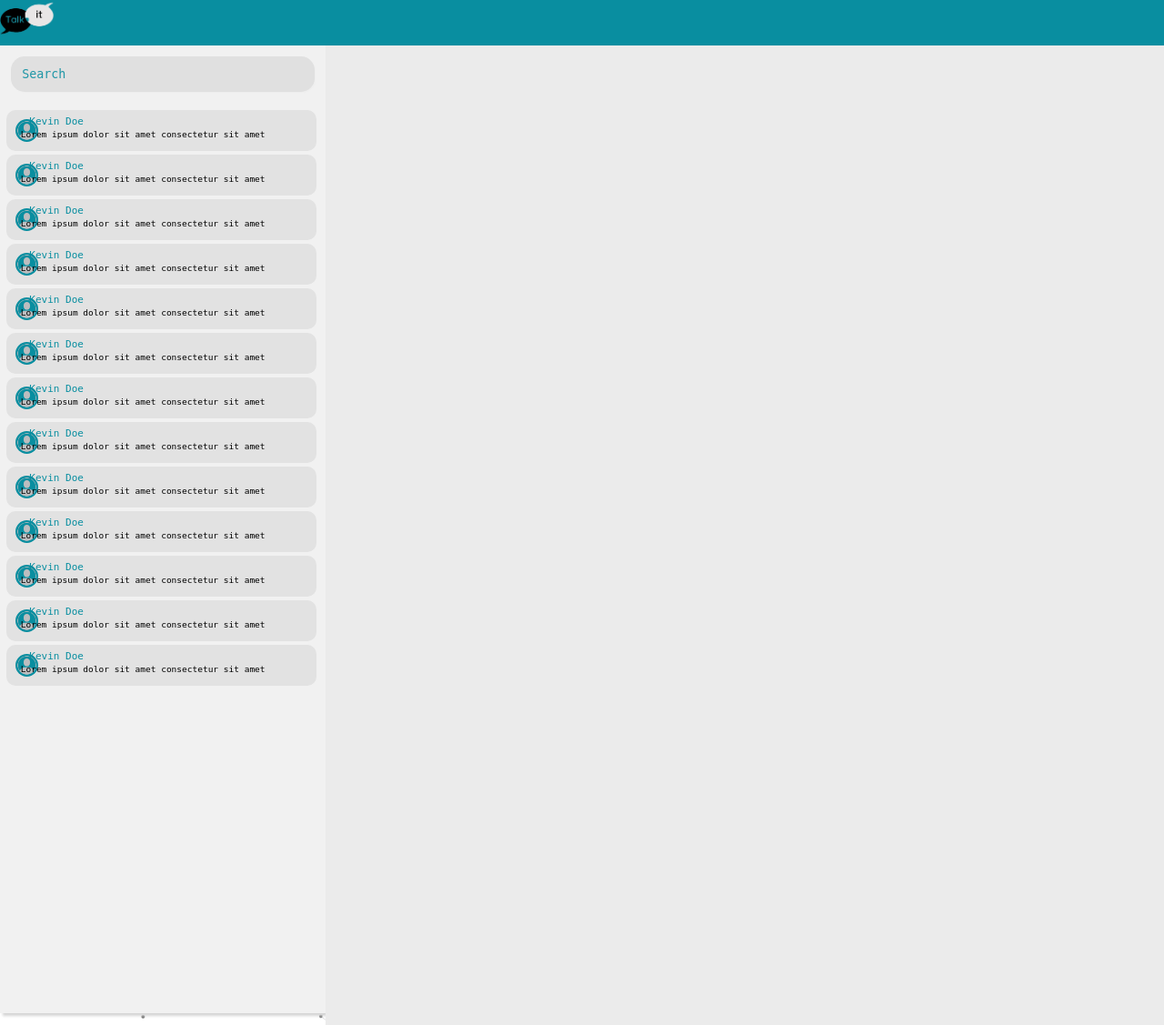
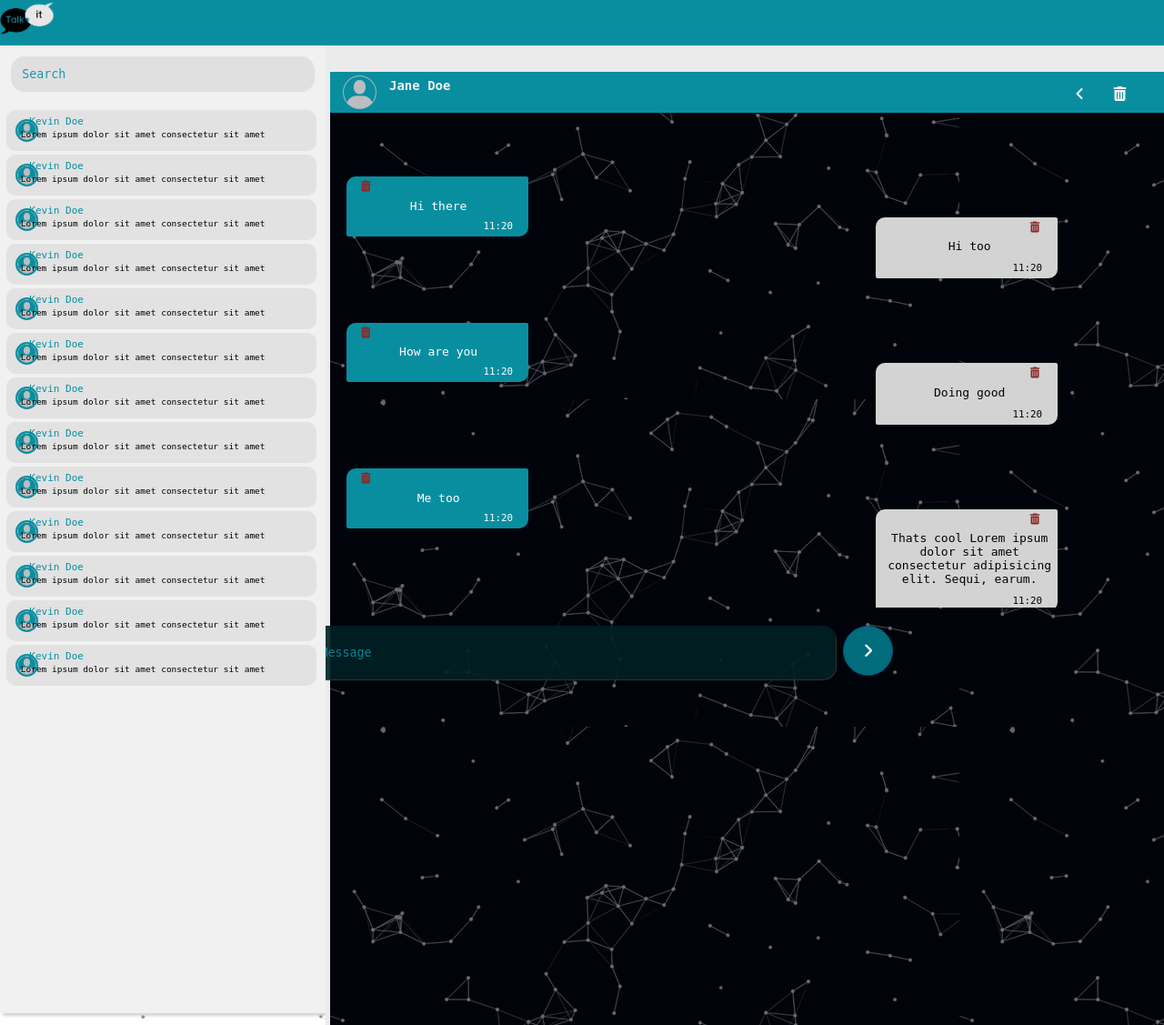
Before and after one commit to astianmuchui/Talkit, a PHP site: page /chat/index.html in a window 1280 px wide. Shown: the whole page at 91% size. Run offline with PHP 8.4, Linux system fonts and the light colour scheme; some libraries are stand-ins or nearby versions.

Commit message:
Designed chat Interface

```diff
--- a/UI/css/chat_screen.css
+++ b/UI/css/chat_screen.css
@@ -108,17 +108,18 @@ header div img{
     display: block;
     box-sizing: border-box;
     padding-bottom: 30px;
+    /* background: url("../img/particles.png"); */
 }
 ::-webkit-scrollbar{
-    background-color: #e7e7e7;
-    width: 3px;
-    border-radius: 50%;
+    background-color: transparent;
+    width: 2px;
+    border-radius: 100%;
 
 }
 ::-webkit-scrollbar-thumb{
-    border-radius: 50%;
+    border-radius: 100%;
     background-color: var(--primary-color);
-    width: 3px;
+    width: 2px;
 }
 .main-screen .container .chats .chat{
     margin-left: 2%;
@@ -132,6 +133,8 @@ header div img{
     padding: 0 10px;
     border-radius: 10px;
     margin-bottom: 4px;
+    /* background: url("../img/particles.png"); */
+
 }
 .main-screen .container .chats .chat .text{
     display: flex;
@@ -161,8 +164,168 @@ header div img{
     z-index: 2;
     background-color: rgb(235, 235, 235);
     height: 100%;
+    overflow-x: hidden;
+    overflow-y: hidden;
 }
 .main-screen .chat-area .conv-screen{
     width: 100%;
     height: 100%;
+    margin-left: 0.5%;
+    background-image: url(../img/particles.png);
+
+    background-color: #00030a;
 }
+.main-screen .chat-area .conv-screen .headin{
+    width: 100%;
+    background-color:var(--primary-color);
+    height: 45px;
+    margin-top: 29px;
+    /* border-radius: 10px 10px  0 0; */
+}
+.main-screen .chat-area .conv-screen .headin img{
+    position: relative;
+    float: left;
+    left: 10px;
+}
+.main-screen .chat-area .conv-screen .headin p{
+    position: relative;
+    float: left;
+    left: 20px;
+    top: 7px;
+    color: rgb(241, 241, 241);
+    font-size: 14px;
+    font-weight: 900;
+}
+.main-screen .chat-area .conv-screen .headin i{
+    color: #f3f3f3;
+    padding: 5px 10px;
+    border: 1px solid var(--primary-color);
+    font-size: 16px;
+    position: relative;
+    float: right;
+    right: 30px;
+    top: 10px;
+    margin: 0 5px;
+}
+.main-screen .chat-area .conv-screen .headin i:hover{
+    background-color: #008799;
+}
+.main-screen .chat-area .conv-screen .messages-cont{
+    height: 50%;
+    width: 98.7%;
+    margin-top: 5px;
+    overflow-y: auto;
+    display: flex;
+    flex-direction: column;
+    align-content: center;
+    justify-content: center;
+    justify-items: center;
+    box-sizing: border-box;
+    padding-top: 100px;
+}
+.main-screen .chat-area .conv-screen .messages-cont .left-text{
+    margin: 1% 0 4% 3%;
+    position: relative;
+    left: -1%;
+    height: max-content;
+    background-color: var(--primary-color);
+    color: #fff;
+    width: 200px;
+    box-sizing: border-box;
+    padding: 5px;
+    border-radius: 10px 2px 10px 2px;
+    display: flex;
+    flex-direction: column;
+    align-items: center;
+    align-content: center;
+     justify-items: center;
+     justify-content: center;
+    margin-bottom: auto;
+}
+.main-screen .chat-area .conv-screen .messages-cont .left-text *{
+    margin-left: 1%;
+}
+.main-screen .chat-area .conv-screen .messages-cont div p{
+    margin-top: 4%;
+}
+.main-screen .chat-area .conv-screen .messages-cont .left-text small{
+    margin-left: 70%;
+    margin-top: 8px;
+}
+
+.main-screen .chat-area .conv-screen .messages-cont .right-text{
+    position: relative;
+    right: -65%;
+    top: -30px;
+    margin: 1% 0 1% 1%;
+    height: max-content;
+    background-color: rgb(211, 211, 211);
+    color: #00030a;
+    width: 200px;
+    box-sizing: border-box;
+    padding: 5px;
+    border-radius: 10px 2px 10px 2px;
+    display: flex;
+    flex-direction: column;
+    /* align-items: center; */
+    align-content: center;
+    justify-items: center;
+    justify-content: center;
+    /* margin-bottom: 10px; */
+}
+.main-screen .chat-area .conv-screen .messages-cont .right-text i{
+    color: rgb(138, 39, 39);
+    font-size: 12px;
+    position: relative;
+    float: right;
+    right: 15px;}
+.main-screen .chat-area .conv-screen .messages-cont .left-text i{
+    color: rgb(138, 39, 39);
+    font-size: 12px;
+    position: relative;
+    float: left;
+    left: -80px;
+}
+.main-screen .chat-area .conv-screen .messages-cont .right-text *{
+    margin-left: 3%;
+}
+.main-screen .chat-area .conv-screen .messages-cont .right-text small{
+    margin-left: 70%;
+    margin-top: 10px;
+}
+.main-screen .chat-area .form-container form input {
+    width: 560px;
+    border-radius: 15px;
+    padding: 20px 5px;
+    border-color: transparent;
+    background-color: #002024e7;
+    box-shadow: 1px 1px 1px #353535;
+    color: var(--theme-color);
+    position: relative;
+    left: -160px;
+    top: 20px;
+    z-index: 4;
+    height: max-content;
+    word-wrap: break-word;
+
+}
+.main-screen .chat-area .form-container{
+    width: 100%;
+}
+.main-screen .chat-area .form-container form button{
+    position: relative;
+    left: -160px;
+    top: 20px;
+    border-radius: 50%;
+    padding: 10px 10px;
+    border-color: #cecdcd;
+    text-align: center;
+    width: 55px;
+    height:55px;
+    font-size: 18px;
+    background-color: #0098acb4;
+    border: 1px solid #005881;
+}
+.main-screen .chat-area .form-container form button i{
+    color: #fff;
+}
--- a/chat/index.html
+++ b/chat/index.html
@@ -1,3 +1,4 @@
+
 <!DOCTYPE html>
 <html lang="en">
 <head>
@@ -5,6 +6,7 @@
     <meta http-equiv="X-UA-Compatible" content="IE=edge">
     <meta name="viewport" content="width=device-width, initial-scale=1.0">
     <link rel="stylesheet"  href="../UI/css/chat_screen.css">
+    <script src="../UI/js/font_awesome_main.js"></script>
     <title>Chat</title>
 </head>
 <body class="flex-column">
@@ -143,10 +145,58 @@
         <div class="chat-area">
             <div class="conv-screen">
                 <div class="headin">
+                    <a href="#"><img src="../UI/img/avatar.png" alt="" height="45"></a>
+                       <a href="#"><p>Jane Doe</p></a>
+                        <a href="#"><i class="fas fa-trash-alt"></i> </a>
+                        <a href="#"><i class="fas fa-angle-left"></i> </a>
 
+                </div>
+                <div class="messages-cont">
+                    <div class="left-card left-text">
+                        <a href="#"><i class="fas fa-trash-alt"></i> </a>
+
+                        <p class="msg">Hi there</p>
+                        <small>11:20</small>
+                    </div>
+                    <div class="right-card right-text">
+                        <a href="#"><i class="fas fa-trash-alt"></i> </a>
+
+                        <p class="msg">Hi too</p>
+                        <small>11:20</small>
+                    </div>
+                    <div class="left-card left-text">
+                        <a href="#"><i class="fas fa-trash-alt"></i> </a>
+
+                        <p class="msg">How are you</p>
+                        <small>11:20</small>
+                    </div>
+                    <div class="right-card right-text">
+                        <a href="#"><i class="fas fa-trash-alt"></i> </a>
+
+                        <p class="msg">Doing good</p>
+                        <small>11:20</small>
+                    </div>
+                    <div class="left-card left-text">
+                        <a href="#"><i class="fas fa-trash-alt"></i> </a>
+
+                        <p class="msg">Me too</p>
+                        <small>11:20</small>
+                    </div>
+                    <div class="right-card right-text">
+                        <a href="#"><i class="fas fa-trash-alt"></i> </a>
+
+                        <p class="msg">Thats cool Lorem ipsum dolor sit amet consectetur adipisicing elit.  Sequi, earum.</p>
+                        <small>11:20</small>
+                    </div>
+                </div>
+                <div class="form-container">
+                    <form>
+                        <input type="text" placeholder="Message">
+                        <button type="submit"><i class="fas fa-angle-right"></i></button>
+                    </form>
                 </div>
             </div>
         </div>
     </main>
-</body>
+    </body>
 </html>
```
Also changed, not shown: core/classes.php (added, +25 -0 lines).
